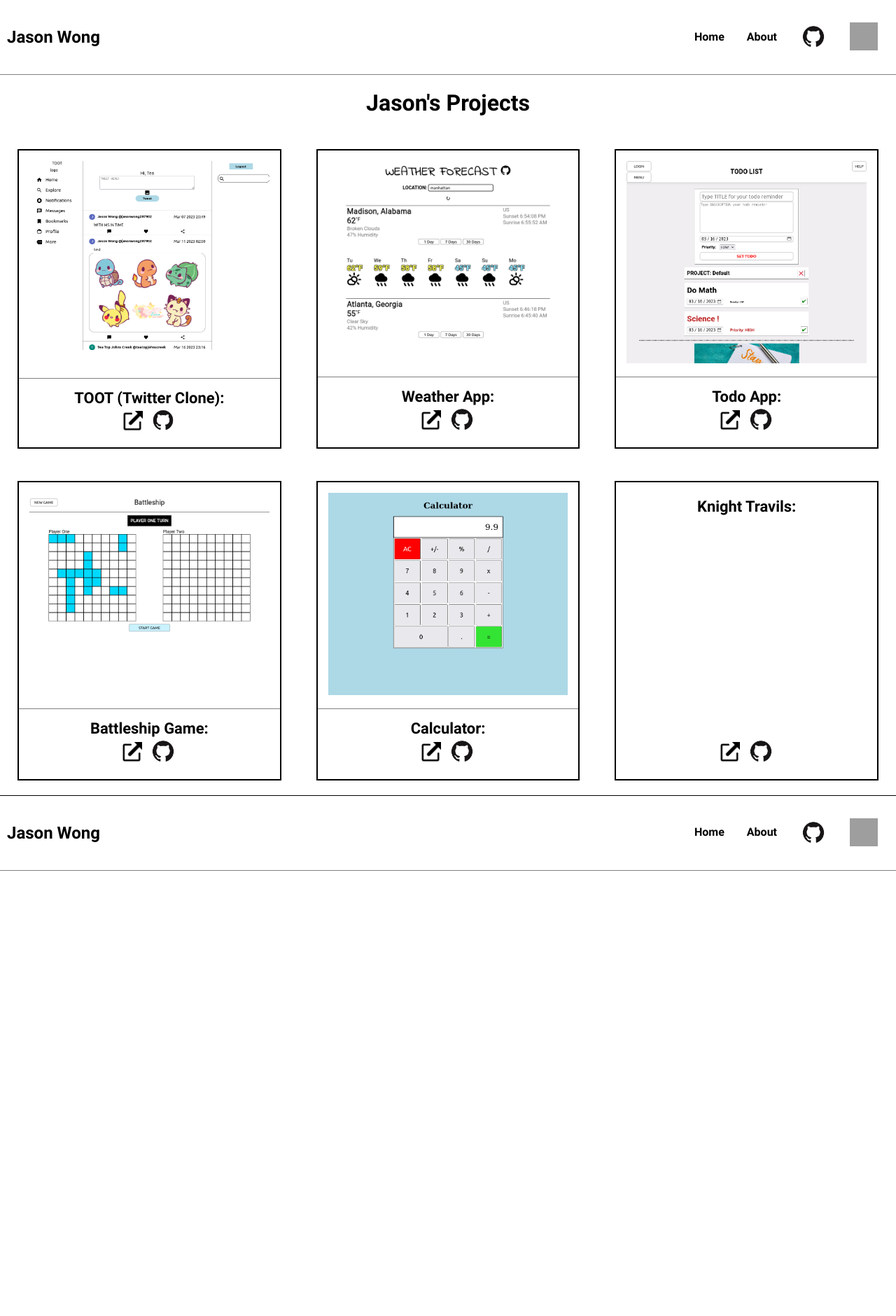
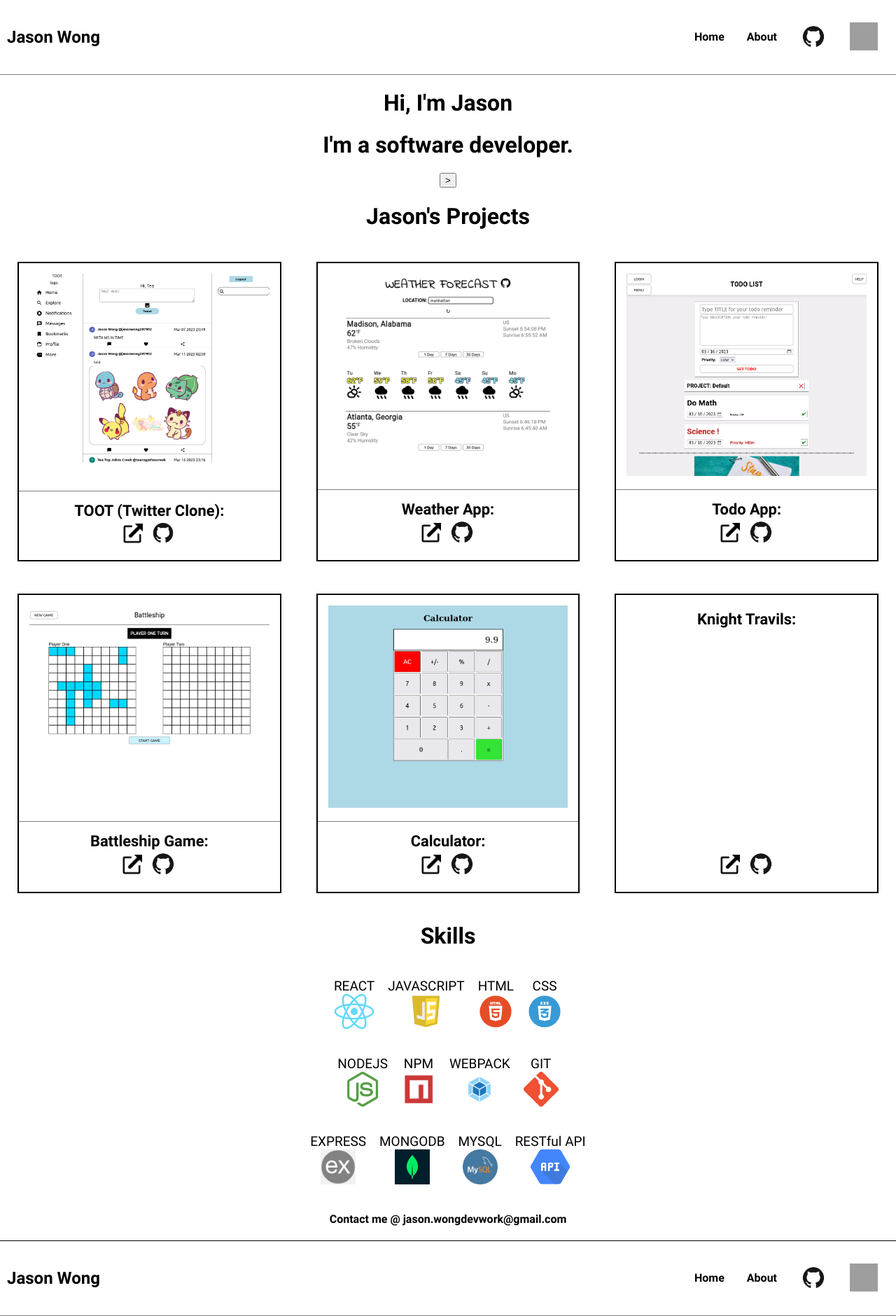
Before and after one commit to jw287962/portfolio_project, a React (Create React App) app: page /portfolio_project/ in a window 1280 px wide. Shown: the whole page at 70% size. Before the commit the page ends 1244 px from the top, so only its background shows below. Built offline with nearby package versions, Linux system fonts and the light colour scheme; grey boxes are pictures that could not be loaded.

Commit message:
UI changes to home and added skills to home

```diff
--- a/src/components/Main.js
+++ b/src/components/Main.js
@@ -1,120 +1,192 @@
-import { Link } from 'react-router-dom';
-import battleship from '../img/battleship.png'
-import twitter from '../img/twitterclone.png'
-import weather from '../img/weather.png'
-import todo from '../img/todo.png'
-import calculator from '../img/calculator.png'
-import github from '../img/Github.png';
-import Nav from './Nav';
-import arrow from '../img/arrow.png'
-import { useEffect } from 'react';
+import { Link } from "react-router-dom";
+import battleship from "../img/battleship.png";
+import twitter from "../img/twitterclone.png";
+import weather from "../img/weather.png";
+import todo from "../img/todo.png";
+import calculator from "../img/calculator.png";
+import github from "../img/Github.png";
+import Nav from "./Nav";
+import arrow from "../img/arrow.png";
+import { useEffect } from "react";
+
+import Skills from "./Skills";
 const Main = () => {
-  useEffect(()=> {
-
+  useEffect(() => {
     let options = {
       rootMargin: "100px",
-    }
-    const observer = new IntersectionObserver((entries,options) => {
+    };
+    const observer = new IntersectionObserver((entries, options) => {
       entries.forEach((entry) => {
         console.log(entry);
-        if(entry.isIntersecting){
-          entry.target.classList.add('show')
+        if (entry.isIntersecting) {
+          entry.target.classList.add("show");
+        } else {
+          entry.target.classList.remove("show");
+        }
+      });
+    });
 
-        }else{
-          entry.target.classList.remove('show')
-        }
-      })
-    })
-
-    const hiddenElements = document.querySelectorAll('.hidden');
+    const hiddenElements = document.querySelectorAll(".hidden");
     hiddenElements.forEach((el) => observer.observe(el));
   });
   return (
-    <main  >
+    <main>
       <base target="_blank"></base>
+      <div className="intro">
+        <h1>
+          Hi, I'm <span className="jason">Jason</span>
+        </h1>
+        <h1>I'm a software developer. </h1>
+        <div>
+          <button
+            className="rotate"
+            onClick={(e) => {
+              const project = document.querySelector(".home").previousSibling;
+              project.scrollIntoView({ behavior: "smooth" });
+            }}
+          >
+            {">"}
+          </button>
+        </div>
+      </div>
+
       <h1>Jason's Projects</h1>
-    <div className='home'>
-      <h3 className='hidden'>
-            <div className='links'>
+
+      <div className="home">
+        <h3 className="hidden">
+          <div className="links">
             <img src={twitter} className="projects"></img>
-            <div>
+            <div className="bottomBox">
               <h3>TOOT (Twitter Clone):</h3>
               <div>
-                      <a href='https://twitter-clone-33714.web.app/' ><img className="weblink" height="30" width="30" src={arrow}></img></a>
-                        <a href='https://github.com/jw287962/twitter-clone'><img height="38" width="38" src={github} ></img></a>
+                <a href="https://twitter-clone-33714.web.app/">
+                  <img
+                    className="weblink"
+                    height="30"
+                    width="30"
+                    src={arrow}
+                  ></img>
+                </a>
+                <a href="https://github.com/jw287962/twitter-clone">
+                  <img height="38" width="38" src={github}></img>
+                </a>
               </div>
             </div>
           </div>
         </h3>
 
-      <h3 className='hidden'>
-            <div className='links'>
+        <h3 className="hidden">
+          <div className="links">
             <img src={weather} className="projects"></img>
-            <div>
+            <div className="bottomBox">
               <h3>Weather App:</h3>
               <div>
-               <a href='https://jw287962.github.io/weather/'><img className="weblink" height="30" width="30" src={arrow}></img></a>
-               <a href='https://github.com/jw287962/weather'><img height="40" width="40" src={github} ></img></a>
+                <a href="https://jw287962.github.io/weather/">
+                  <img
+                    className="weblink"
+                    height="30"
+                    width="30"
+                    src={arrow}
+                  ></img>
+                </a>
+                <a href="https://github.com/jw287962/weather">
+                  <img height="40" width="40" src={github}></img>
+                </a>
               </div>
             </div>
           </div>
         </h3>
-      <h3 className='hidden'>
-          <div className='links'>
+        <h3 className="hidden">
+          <div className="links">
             <img src={todo} className="projects"></img>
             <div>
               <h3>Todo App:</h3>
               <div>
-                <a href='https://jw287962.github.io/todo/'><img className="weblink" height="30" width="30" src={arrow}></img></a>
-               <a href='https://github.com/jw287962/todo'><img height="40" width="40" src={github} ></img></a>
+                <a href="https://jw287962.github.io/todo/">
+                  <img
+                    className="weblink"
+                    height="30"
+                    width="30"
+                    src={arrow}
+                  ></img>
+                </a>
+                <a href="https://github.com/jw287962/todo">
+                  <img height="40" width="40" src={github}></img>
+                </a>
               </div>
             </div>
           </div>
         </h3>
-      <h3 className='hidden'>
-          <div className='links'>
+        <h3 className="hidden">
+          <div className="links">
             <img src={battleship} className="projects"></img>
             <div>
               <h3>Battleship Game:</h3>
               <div>
-                <a href='https://jw287962.github.io/battleship/'><img className="weblink" height="30" width="30" src={arrow}></img></a>
-               <a href='https://github.com/jw287962/battleship'><img height="40" width="40" src={github} ></img></a>
+                <a href="https://jw287962.github.io/battleship/">
+                  <img
+                    className="weblink"
+                    height="30"
+                    width="30"
+                    src={arrow}
+                  ></img>
+                </a>
+                <a href="https://github.com/jw287962/battleship">
+                  <img height="40" width="40" src={github}></img>
+                </a>
               </div>
             </div>
-
           </div>
         </h3>
-          <h3 className='hidden'>
-
-          <div className='links'>
+        <h3 className="hidden">
+          <div className="links">
             <img src={calculator} className="projects"></img>
             <div>
               <h3> Calculator:</h3>
               <div>
-              <a href='https://jw287962.github.io/calculator/'><img className="weblink" height="30" width="30" src={arrow}></img></a>
-               <a href='https://github.com/jw287962/calculator'><img height="40" width="40" src={github} ></img></a>
+                <a href="https://jw287962.github.io/calculator/">
+                  <img
+                    className="weblink"
+                    height="30"
+                    width="30"
+                    src={arrow}
+                  ></img>
+                </a>
+                <a href="https://github.com/jw287962/calculator">
+                  <img height="40" width="40" src={github}></img>
+                </a>
               </div>
             </div>
           </div>
-
         </h3>
-          <h3 className='hidden'>
-
-
-        <div className='links'>
-
+        <h3 className="hidden">
+          <div className="links">
             <h3>Knight Travils:</h3>
             <div>
               <div>
-                      <a href='https://jw287962.github.io/knight_travails/'><img className="weblink" height="30" width="30" src={arrow}></img></a>
-               <a href='https://github.com/jw287962/knight_travails'><img height="40" width="40" src={github} ></img></a>
+                <a href="https://jw287962.github.io/knight_travails/">
+                  <img
+                    className="weblink"
+                    height="30"
+                    width="30"
+                    src={arrow}
+                  ></img>
+                </a>
+                <a href="https://github.com/jw287962/knight_travails">
+                  <img height="40" width="40" src={github}></img>
+                </a>
               </div>
             </div>
           </div>
         </h3>
       </div>
+
+      <Skills></Skills>
+      <h4>
+        <strong>Contact me @</strong> jason.wongdevwork@gmail.com
+      </h4>
     </main>
-  )
-}
+  );
+};
 
 export default Main;
--- a/src/components/Skills.js
+++ b/src/components/Skills.js
@@ -3,7 +3,7 @@ import { skillImages } from "./skillImage";
 const Skills = () => {
   const imgSize = 50;
   return (
-    <div>
+    <div className="skillContainer">
       <h1>Skills </h1>
       <div class="skills">
         <p className="skill">
@@ -37,7 +37,12 @@ const Skills = () => {
 
       <div class="skills">
         <p className="skill">
-          EXPRESS <img src={skillImages.express} height={imgSize}></img>
+          EXPRESS
+          <img
+            id="expressSkill"
+            src={skillImages.express}
+            height={imgSize}
+          ></img>
         </p>
         <p className="skill">
           MONGODB <img src={skillImages.mongodb} height={imgSize}></img>
```
Lines whose indentation alone changed are shown as unchanged.
